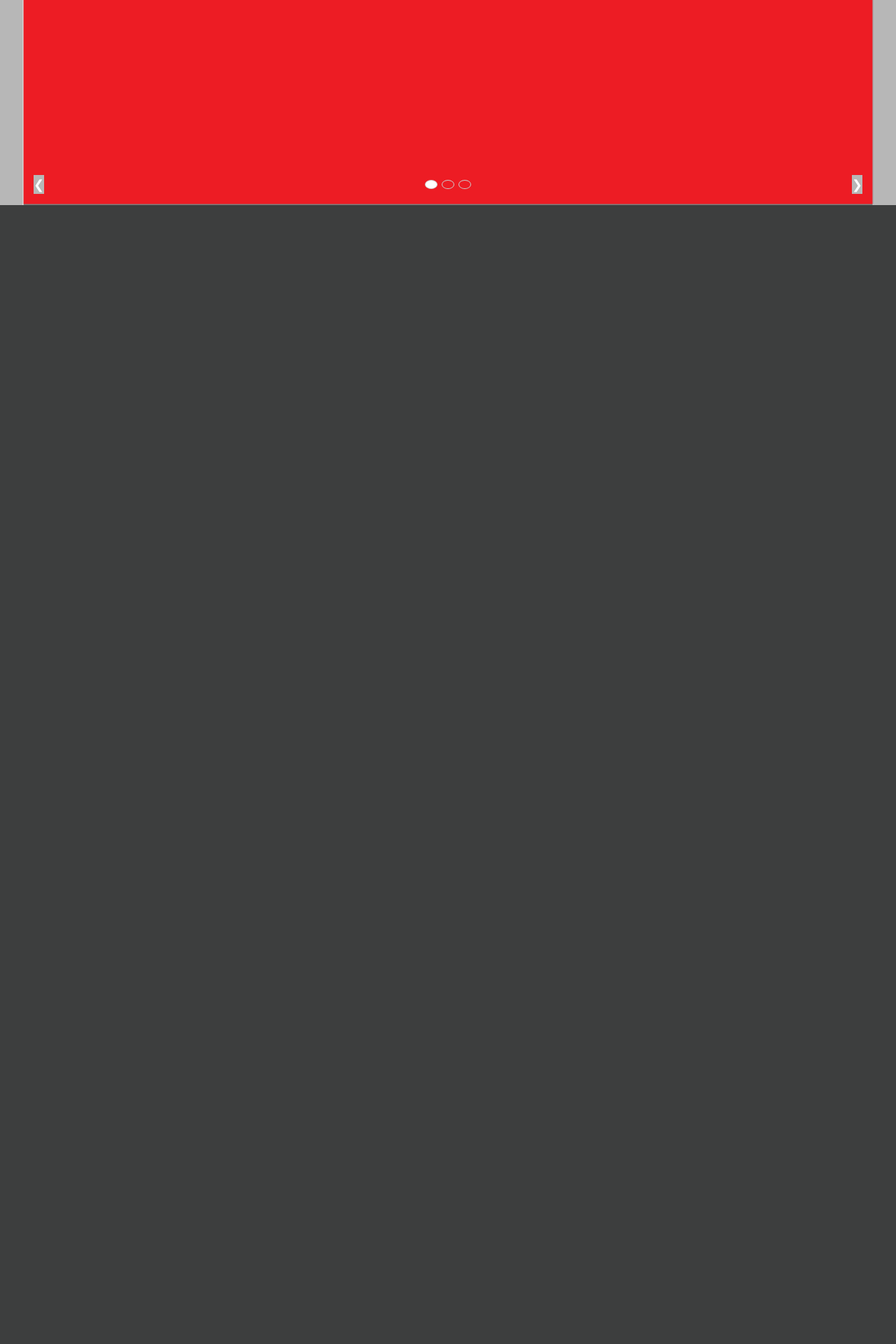
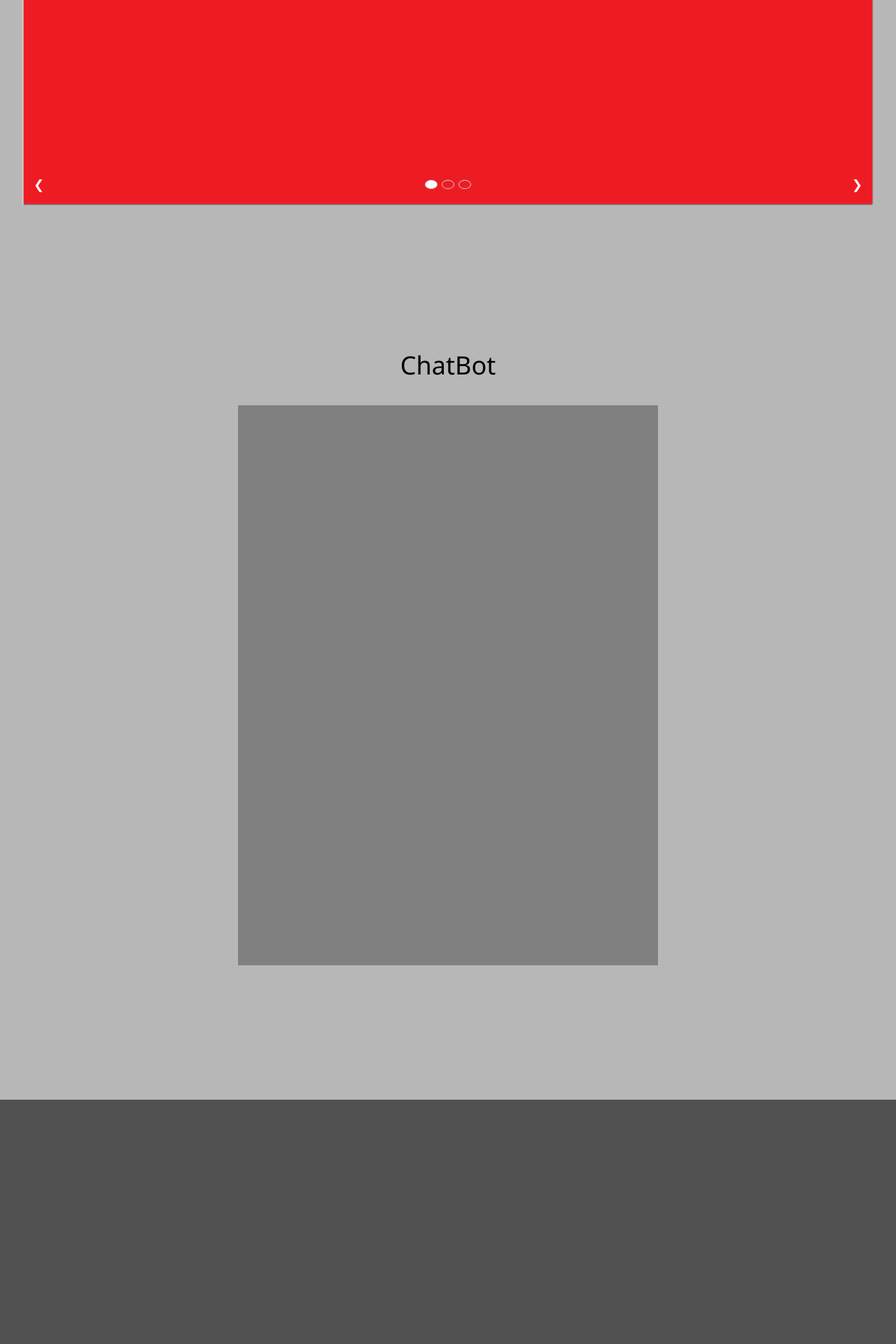
Before and after one commit to lucascalvobr/ProjetoChatbot, a PHP site: page / in a window 1280 px wide. Shown: the part 1729-3649 px from the top of the page at 70% size. Before the commit the page ends 2022 px from the top, so only its background shows below. Run offline with PHP 8.4, Linux system fonts and the light colour scheme.

Commit message:
rodapé criado

```diff
--- a/css/style.css
+++ b/css/style.css
@@ -12,13 +12,14 @@
     margin: 0;
     padding: 0;
     box-sizing: border-box;
-    background: #B7B7B7;
+
 }
 
 body {
     width: 100vw;
     font-family: RobotoRegular;
     overflow-x: hidden;
+    background: #B7B7B7;
 }
 
 .content {
@@ -225,3 +226,30 @@ body {
 .w3-text-white, .w3-hover-text-white:hover {
     color: #fff!important;
 }
+
+.chatBotArea {
+    width: 100%;
+    padding: 15%;
+    display: flex;
+    flex-direction: column;
+    justify-content: center;
+    align-items: center;
+}
+
+.chatBotArea h4 {
+    text-align: center;
+    padding-bottom: 20px;
+    font-size: 36px;
+}
+
+.chatBotArea .chatArea {
+    background-color: gray;
+    width: 600px;
+    height: 800px;
+}
+
+.footer {
+    background: #515151;
+    width: 100%;
+    height: 400px;
+}
--- a/index.html
+++ b/index.html
@@ -59,7 +59,16 @@
         </div>
     </div>
 
+    <div class="chatBotArea">
+        <h4>ChatBot</h4>
+        <div class="chatArea">
+            <!-- Construção -->
+        </div>
+    </div>
 
+    <div class="footer">
+        <!-- Construção -->
+    </div>
     <script src="js/jquery.js"></script>
     <script src="js/app.js"></script>
 </body>
```
